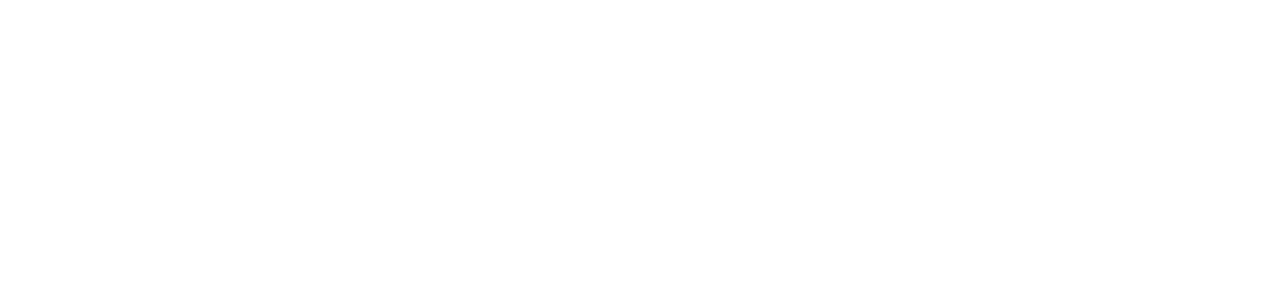
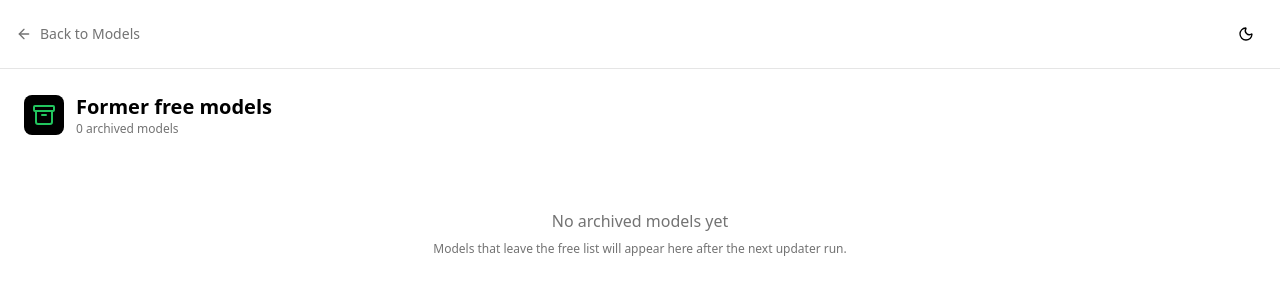
Before and after one commit to luongnv89/free-llm-models, a React (Vite) app in the folder web/: page /archive in a window 1280 px wide. Before the commit this address had no page. Shown: the top 300 px of the page. Built offline with nearby package versions, Linux system fonts and the light colour scheme.

Commit message:
feat(web): add history archive types hooks and pages (#42)

```diff
--- a/web/src/App.tsx
+++ b/web/src/App.tsx
@@ -2,12 +2,14 @@ import { BrowserRouter, Routes, Route } from 'react-router-dom';
 import { HomePage } from '@/pages/HomePage';
 import { ModelDetailPage } from '@/pages/ModelDetailPage';
 import { FAQPage } from '@/pages/FAQPage';
+import { ArchivePage } from '@/pages/ArchivePage';
 
 function App() {
   return (
     <BrowserRouter>
       <Routes>
         <Route path="/" element={<HomePage />} />
+        <Route path="/archive" element={<ArchivePage />} />
         <Route path="/model/:modelId" element={<ModelDetailPage />} />
         <Route path="/faq" element={<FAQPage />} />
       </Routes>
--- a/web/src/components/SearchBar.tsx
+++ b/web/src/components/SearchBar.tsx
@@ -53,7 +53,7 @@ export function SearchBar({
             <SelectItem value="name">Name</SelectItem>
             <SelectItem value="provider">Provider</SelectItem>
             <SelectItem value="context_length">Context</SelectItem>
-            <SelectItem value="created">Date Added</SelectItem>
+            <SelectItem value="addedToFreeList">Date Added</SelectItem>
           </SelectContent>
         </Select>
         <Button
--- a/web/src/hooks/useModels.ts
+++ b/web/src/hooks/useModels.ts
@@ -1,11 +1,54 @@
 import { useState, useEffect, useMemo } from 'react';
-import type { Model, ModelsData, FilterState, SortField, SortOrder } from '@/types/model';
+import type {
+  Model,
+  ModelsData,
+  FilterState,
+  SortField,
+  SortOrder,
+  ArchivedModel,
+  ResolvedModel,
+} from '@/types/model';
 import { modelCapabilities } from '@/lib/model-utils';
 
 let cachedData: ModelsData | null = null;
 
+export function resetModelsCacheForTests() {
+  cachedData = null;
+}
+
 export function getModelsDataUrl(): string {
   return `${import.meta.env.BASE_URL}openrouter_free_models.json`;
+}
+
+export function normalizeModelsData(json: ModelsData): ModelsData {
+  return {
+    ...json,
+    models: Array.isArray(json.models) ? json.models : [],
+    newModelIds: Array.isArray(json.newModelIds) ? json.newModelIds : [],
+    archivedModels: Array.isArray(json.archivedModels) ? json.archivedModels : [],
+  };
+}
+
+export function getArchivedModels(data: ModelsData | null | undefined): ArchivedModel[] {
+  return data?.archivedModels ?? [];
+}
+
+export function findModelById(
+  data: ModelsData | null | undefined,
+  id: string
+): ResolvedModel | null {
+  if (!data || !id) return null;
+  const live = data.models.find((m) => m.id === id);
+  if (live) return { model: live, archived: false };
+
+  const archive = getArchivedModels(data).find((entry) => entry.id === id);
+  if (!archive?.model) return null;
+
+  const model: Model = {
+    ...archive.model,
+    addedToFreeList: archive.addedToFreeList ?? archive.model.addedToFreeList,
+  };
+  return { model, archived: true, archive };
 }
 
 export function useModels() {
@@ -26,8 +69,9 @@ export function useModels() {
       })
       .then((json: ModelsData) => {
         if (cancelled) return;
-        cachedData = json;
-        setData(json);
+        const normalized = normalizeModelsData(json);
+        cachedData = normalized;
+        setData(normalized);
         setLoading(false);
       })
       .catch((err) => {
@@ -52,9 +96,18 @@ export function getProvider(model: Model): string {
 const THREE_DAYS_MS = 3 * 24 * 60 * 60 * 1000;
 
 export function isNewModel(model: Model): boolean {
-  const now = Date.now();
-  const createdMs = model.created * 1000; // created is in seconds
-  return now - createdMs <= THREE_DAYS_MS;
+  if (!model.addedToFreeList) return false;
+  const addedMs = Date.parse(model.addedToFreeList);
+  if (Number.isNaN(addedMs)) return false;
+  return Date.now() - addedMs <= THREE_DAYS_MS;
+}
+
+function addedToFreeListMs(model: Model): number {
+  if (model.addedToFreeList) {
+    const parsed = Date.parse(model.addedToFreeList);
+    if (!Number.isNaN(parsed)) return parsed;
+  }
+  return model.created * 1000;
 }
 
 export function useFilteredModels(
@@ -147,6 +200,9 @@ export function filterAndSortModels(
       case 'created':
         comparison = a.created - b.created;
         break;
+      case 'addedToFreeList':
+        comparison = addedToFreeListMs(a) - addedToFreeListMs(b);
+        break;
     }
 
     return sortOrder === 'asc' ? comparison : -comparison;
--- /dev/null
+++ b/web/src/pages/ArchivePage.tsx
@@ -0,0 +1,87 @@
+import { Link } from 'react-router-dom';
+import { ModelCard } from '@/components/ModelCard';
+import { DarkModeToggle } from '@/components/DarkModeToggle';
+import { useModels, getArchivedModels } from '@/hooks/useModels';
+import { formatDateTime } from '@/lib/model-utils';
+import {
+  ArrowLeft,
+  Archive,
+  LoaderCircle,
+  CircleAlert,
+} from 'lucide-react';
+
+export function ArchivePage() {
+  const { data, loading, error } = useModels();
+  const archived = getArchivedModels(data);
+
+  if (loading) {
+    return (
+      <div className="min-h-screen flex items-center justify-center">
+        <LoaderCircle className="h-8 w-8 animate-spin text-muted-foreground" />
+      </div>
+    );
+  }
+
+  if (error) {
+    return (
+      <div className="min-h-screen flex items-center justify-center">
+        <div className="text-center">
+          <CircleAlert className="h-12 w-12 text-destructive mx-auto mb-4" />
+          <h2 className="text-xl font-semibold mb-2">Failed to load models</h2>
+          <p className="text-muted-foreground">{error}</p>
+        </div>
+      </div>
+    );
+  }
+
+  return (
+    <div className="min-h-screen bg-background flex flex-col">
+      <header className="border-b border-border sticky top-0 bg-background/95 backdrop-blur z-20">
+        <div className="px-4 py-4 flex items-center justify-between gap-3">
+          <Link
+            to="/"
+            className="inline-flex items-center text-sm text-muted-foreground hover:text-foreground transition-colors"
+          >
+            <ArrowLeft className="h-4 w-4 mr-2" />
+            Back to Models
+          </Link>
+          <DarkModeToggle />
+        </div>
+      </header>
+
+      <main className="flex-1 p-4 lg:p-6">
+        <div className="flex items-center gap-3 mb-6">
+          <div className="h-10 w-10 bg-black dark:bg-white rounded-lg flex items-center justify-center">
+            <Archive className="h-6 w-6 text-[var(--highlight)]" />
+          </div>
+          <div>
+            <h1 className="text-xl font-bold">Former free models</h1>
+            <p className="text-xs text-muted-foreground">
+              {archived.length} archived model{archived.length === 1 ? '' : 's'}
+            </p>
+          </div>
+        </div>
+
+        {archived.length === 0 ? (
+          <div className="text-center py-12">
+            <p className="text-muted-foreground">No archived models yet</p>
+            <p className="text-xs text-muted-foreground mt-2">
+              Models that leave the free list will appear here after the next updater run.
+            </p>
+          </div>
+        ) : (
+          <div className="grid grid-cols-1 sm:grid-cols-2 lg:grid-cols-3 gap-4">
+            {archived.map((entry) => (
+              <div key={entry.id}>
+                <ModelCard model={entry.model} isNew={false} />
+                <p className="text-xs text-muted-foreground mt-2 px-1">
+                  Removed {formatDateTime(entry.removedAt)}
+                </p>
+              </div>
+            ))}
+          </div>
+        )}
+      </main>
+    </div>
+  );
+}
--- a/web/src/pages/ModelDetailPage.tsx
+++ b/web/src/pages/ModelDetailPage.tsx
@@ -5,12 +5,15 @@ import { Button } from '@/components/ui/button';
 import { CodeSnippets } from '@/components/CodeSnippets';
 import { OriHarnessGuide } from '@/components/OriHarnessGuide';
 import { DarkModeToggle } from '@/components/DarkModeToggle';
-import { useModels, getProvider, isNewModel } from '@/hooks/useModels';
+import { useModels, getProvider, isNewModel, findModelById } from '@/hooks/useModels';
 import { useCopyToClipboard } from '@/hooks/useCopyToClipboard';
 import {
   formatDate,
+  formatIsoDate,
   formatContextLength,
   modelCapabilities,
+  capabilityTags,
+  calendarDay,
 } from '@/lib/model-utils';
 import {
   ArrowLeft,
@@ -23,6 +26,8 @@ import {
   Cpu,
   Settings,
   TriangleAlert,
+  TrendingUp,
+  Archive,
 } from 'lucide-react';
 
 export function ModelDetailPage() {
@@ -31,8 +36,10 @@ export function ModelDetailPage() {
   const { copied, copy } = useCopyToClipboard();
 
   const decodedModelId = modelId ? decodeURIComponent(modelId) : '';
-  const model = data?.models.find((m) => m.id === decodedModelId);
-  const isNew = model ? isNewModel(model) : false;
+  const resolved = findModelById(data, decodedModelId);
+  const model = resolved?.model;
+  const isArchived = resolved?.archived ?? false;
+  const isNew = model && !isArchived ? isNewModel(model) : false;
 
   const copyModelId = () => copy(decodedModelId);
 
@@ -67,6 +74,14 @@ export function ModelDetailPage() {
   const provider = getProvider(model);
   const { reasoning: hasReasoning, tools: hasTools, vision: hasVision, video: hasVideo } =
     modelCapabilities(model);
+  const tags = capabilityTags(model);
+  const addedLabel = model.addedToFreeList
+    ? formatIsoDate(model.addedToFreeList)
+    : 'Unknown';
+  const showCreated =
+    !model.addedToFreeList ||
+    calendarDay(model.addedToFreeList) !== calendarDay(model.created);
+  const popularity = model.popularity;
 
   return (
     <div className="min-h-screen bg-background">
@@ -74,11 +89,11 @@ export function ModelDetailPage() {
       <header className="border-b border-border sticky top-0 bg-background/95 backdrop-blur z-10">
         <div className="max-w-5xl mx-auto px-4 py-4 flex items-center justify-between">
           <Link
-            to="/"
+            to={isArchived ? '/archive' : '/'}
             className="inline-flex items-center text-sm text-muted-foreground hover:text-foreground transition-colors"
           >
             <ArrowLeft className="h-4 w-4 mr-2" />
-            Back to Models
+            {isArchived ? 'Back to Archive' : 'Back to Models'}
           </Link>
           <DarkModeToggle />
         </div>
@@ -86,6 +101,27 @@ export function ModelDetailPage() {
 
       {/* Main Content */}
       <main className="max-w-5xl mx-auto px-4 py-8">
+        {isArchived && (
+          <div className="mb-6 p-4 border border-amber-500/30 rounded-lg bg-amber-500/10">
+            <div className="flex items-center gap-2 mb-1">
+              <Archive className="h-4 w-4 text-amber-600 dark:text-amber-400" />
+              <span className="text-sm font-medium text-amber-600 dark:text-amber-400">
+                Former free model
+              </span>
+            </div>
+            <p className="text-xs text-muted-foreground">
+              This model is no longer on the free list
+              {resolved?.archive?.removedAt
+                ? ` (removed ${formatIsoDate(resolved.archive.removedAt)})`
+                : ''}
+              .{' '}
+              <Link to="/archive" className="text-[var(--highlight)] hover:underline">
+                View archive
+              </Link>
+            </p>
+          </div>
+        )}
+
         {/* Model Header */}
         <div className="mb-8">
           <div className="flex items-start justify-between gap-4 mb-4">
@@ -122,6 +158,19 @@ export function ModelDetailPage() {
                   )}
                 </Button>
               </div>
+              {tags.length > 0 && (
+                <div className="flex flex-wrap gap-1.5 mt-3">
+                  {tags.map((tag) => {
+                    const Icon = tag.icon;
+                    return (
+                      <Badge key={tag.key} variant={tag.variant} className="text-xs">
+                        <Icon aria-hidden="true" />
+                        {tag.label}
+                      </Badge>
+                    );
+                  })}
+                </div>
+              )}
             </div>
             {model.hugging_face_id && (
               <a
@@ -208,10 +257,58 @@ export function ModelDetailPage() {
                     <Calendar className="h-5 w-5 text-muted-foreground" />
                   </div>
                   <div>
-                    <p className="text-sm text-muted-foreground">Added</p>
-                    <p className="font-semibold">{formatDate(model.created)}</p>
+                    <p className="text-sm text-muted-foreground">Added to free list</p>
+                    <p className="font-semibold">{addedLabel}</p>
                   </div>
                 </div>
+
+                {showCreated && (
+                  <div className="flex items-center gap-3">
+                    <div className="h-10 w-10 rounded-lg bg-muted flex items-center justify-center">
+                      <Calendar className="h-5 w-5 text-muted-foreground" />
+                    </div>
+                    <div>
+                      <p className="text-sm text-muted-foreground">Created</p>
+                      <p className="font-semibold">{formatDate(model.created)}</p>
+                    </div>
+                  </div>
+                )}
+
+                {popularity && (
+                  <div className="flex items-start gap-3">
+                    <div className="h-10 w-10 rounded-lg bg-muted flex items-center justify-center">
+                      <TrendingUp className="h-5 w-5 text-muted-foreground" />
+                    </div>
+                    <div>
+                      <p className="text-sm text-muted-foreground">Popularity</p>
+                      {popularity.rank != null ? (
+                        <p className="font-semibold">
+                          Rank #{popularity.rank}
+                          {popularity.tokens != null
+                            ? ` · ${popularity.tokens.toLocaleString()} tokens`
+                            : ''}
+                        </p>
+                      ) : (
+                        <p className="font-semibold">
+                          Unavailable
+                          {popularity.reason ? ` (${popularity.reason})` : ''}
+                        </p>
+                      )}
+                      <p className="text-xs text-muted-foreground mt-1">
+                        Source: {popularity.source}
+                        {popularity.asOf ? ` · as of ${formatIsoDate(popularity.asOf)}` : ''}
+                      </p>
+                      <a
+                        href="https://openrouter.ai/rankings"
+                        target="_blank"
+                        rel="noopener noreferrer"
+                        className="text-xs text-[var(--highlight)] hover:underline"
+                      >
+                        OpenRouter rankings
+                      </a>
+                    </div>
+                  </div>
+                )}
 
                 {model.expiration_date && (
                   <div className="p-3 bg-amber-500/10 border border-amber-500/30 rounded-lg">
@@ -233,25 +330,25 @@ export function ModelDetailPage() {
                 <div className="space-y-3">
                   <div className="flex items-center justify-between">
                     <span className="text-sm">Vision</span>
-                    <Badge variant={hasVision ? 'default' : 'secondary'}>
+                    <Badge variant={hasVision ? 'vision' : 'secondary'}>
                       {hasVision ? 'Yes' : 'No'}
                     </Badge>
                   </div>
                   <div className="flex items-center justify-between">
                     <span className="text-sm">Video</span>
-                    <Badge variant={hasVideo ? 'default' : 'secondary'}>
+                    <Badge variant={hasVideo ? 'video' : 'secondary'}>
                       {hasVideo ? 'Yes' : 'No'}
                     </Badge>
                   </div>
                   <div className="flex items-center justify-between">
                     <span className="text-sm">Reasoning</span>
-                    <Badge variant={hasReasoning ? 'default' : 'secondary'}>
+                    <Badge variant={hasReasoning ? 'reasoning' : 'secondary'}>
                       {hasReasoning ? 'Yes' : 'No'}
                     </Badge>
                   </div>
                   <div className="flex items-center justify-between">
                     <span className="text-sm">Tool Use</span>
-                    <Badge variant={hasTools ? 'default' : 'secondary'}>
+                    <Badge variant={hasTools ? 'tools' : 'secondary'}>
                       {hasTools ? 'Yes' : 'No'}
                     </Badge>
                   </div>
```
Also changed, not shown: web/src/pages/HomePage.tsx (+11 -2 lines), web/src/types/model.ts (+26 -1 lines).
